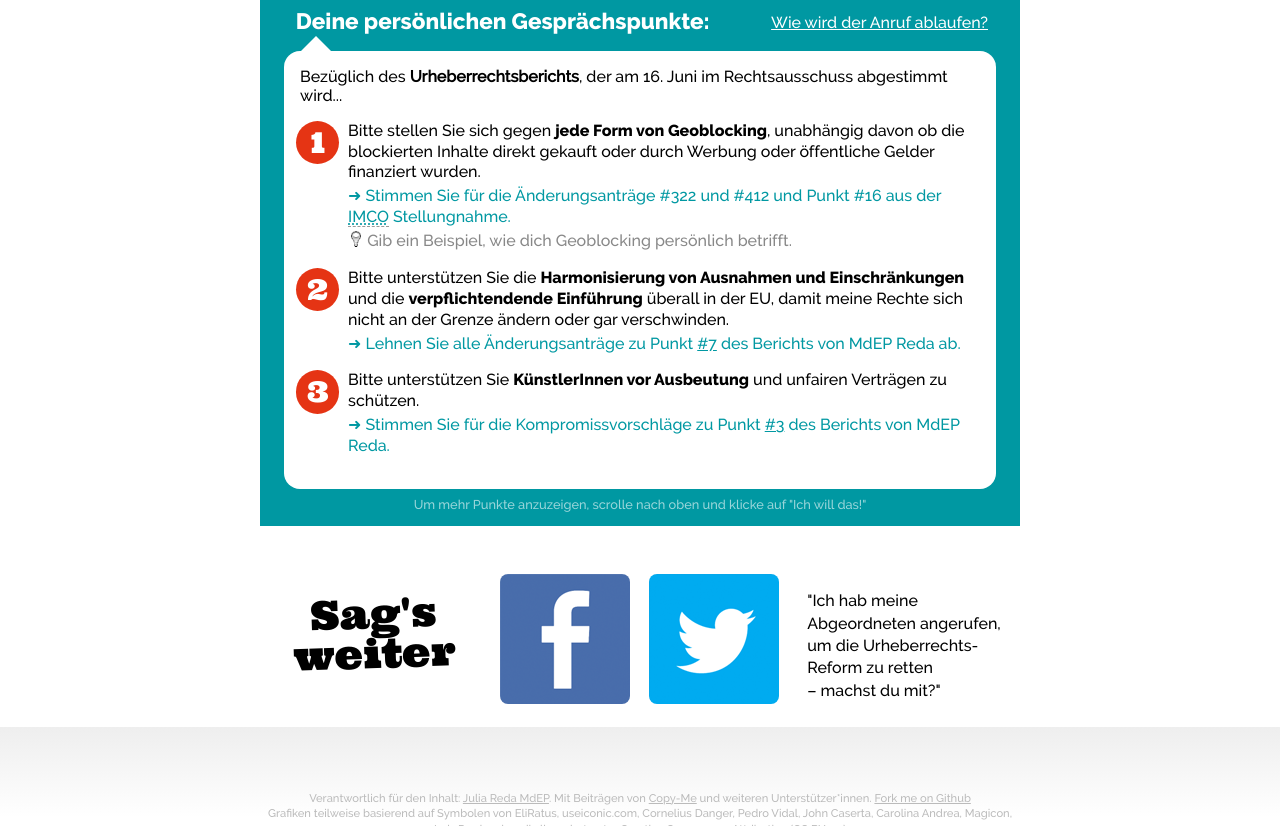
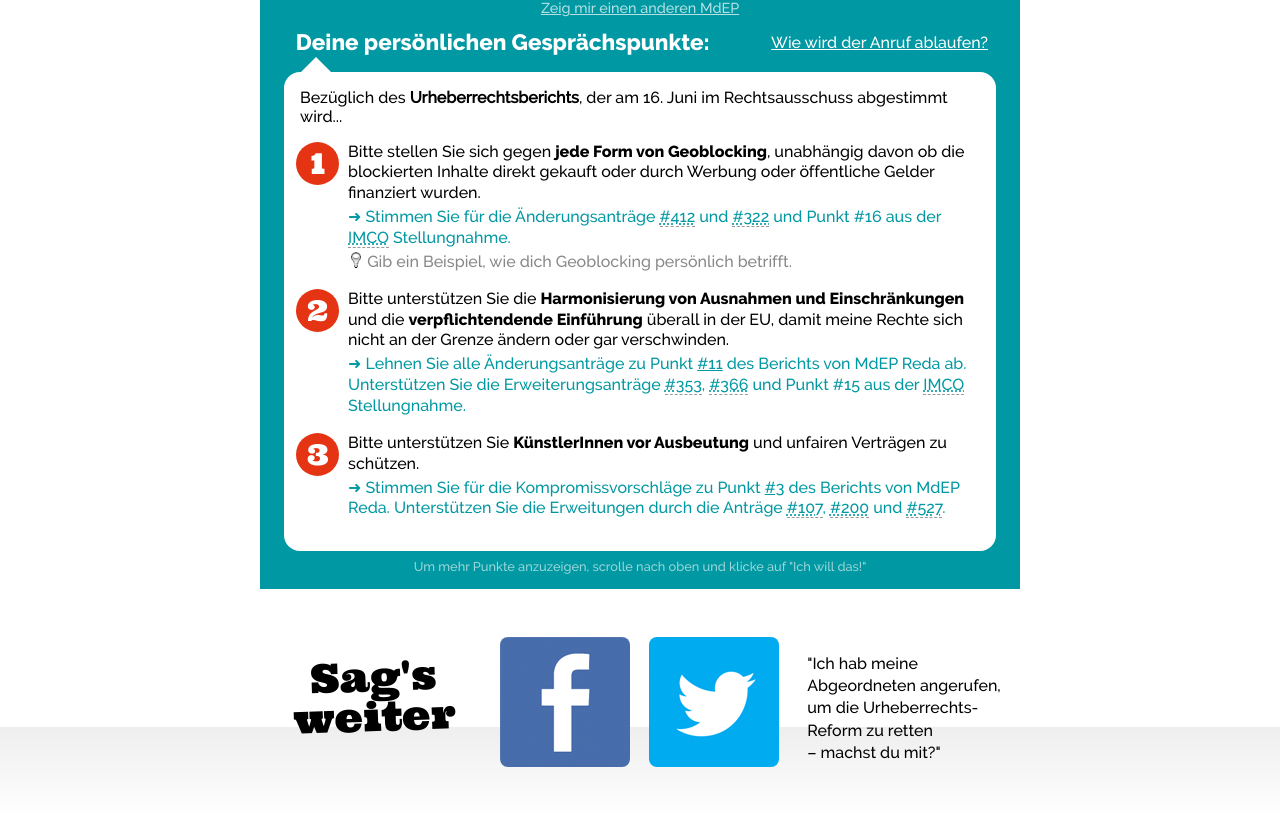
Before and after one commit to Copywrongs-Gang/Copywrongs2, a Jekyll site: the page built from de/index.html, in a window 1280 px wide and 900 px high, scrolled down 1899 px, cut to the strip 74-900 px from the top of the window. Built offline with Jekyll 4.4.1, drawn with Linux system fonts in a browser that asks for light colours; some of the changed text lies outside the part shown.

Commit message:
added missing German translations and changed links to the report explainer in the German version

```diff
--- a/_data/german.yml
+++ b/_data/german.yml
@@ -10,31 +10,31 @@
 geoblocking:
     h: "<span>Geoblocks</span> abschaffen"
     cw: "Dieses Video ist in deinem Land leider nicht verfügbar."
-    eu: "Ein <strong>einheitliches europäisches Urheberrecht</strong> macht diese Fehlermeldungen zur Ausnahme anstatt zur Norm."
+    eu: "Verträge <strong>verbannen</strong>, die Videoservices dazu verpflichten Geoblocking zu betreiben, weil es eine Form von Diskriminierung gegenüber NutzerInnen ist."
     please: "Bitte stellen Sie sich gegen <strong>jede Form von Geoblocking</strong>, unabhängig davon ob die blockierten Inhalte direkt gekauft oder durch Werbung oder öffentliche Gelder finanziert wurden."
-    do: 'Stimmen Sie für die Änderungsanträge <span class="am">#322</span> und <span class="am">#412</span> und Punkt <span class="am">#16</span> aus der <abbr title="Binnenmarktausschuss">IMCO</abbr> Stellungnahme.'
+    do: 'Stimmen Sie für die Änderungsanträge <abbr class="am" title="Fordert ein Ende von Geoblocking">#412</abbr> und <abbr class="am" title="Betont, dass Geoblocking Minderheiten nicht daran hindern soll auf Inhalte zuzugreifen">#322</abbr> und Punkt <span class="am">#16</span> aus der <abbr title="Binnenmarktausschuss">IMCO</abbr> Stellungnahme.'
     tip: "Gib ein Beispiel, wie dich Geoblocking persönlich betrifft."
 extendborders:
     h: "<span>Erweitere</span> deine Rechte über Grenzen hinweg"
     cw: "Was erlaubt ist variiert stark zwischen den EU-Mitgliedsstaaten. Wer vor der Urlaubsreise ins Ausland keine Gesetzesbücher wälzt, bricht im Ausland oft unbewusst das Urheberrecht."
     eu: "Die <strong>Ausnahmen und Einschränkungen</strong> vom Urheberrecht in allen EU-Mitgliedsstaaten <strong>verpflichtend</strong> machen."
-    link: "https://juliareda.eu/copyright-evaluation-report-explained/#mandatory"
+    link: "https://juliareda.eu/reda-bericht-erklaert/#mandatory"
     please: "Bitte unterstützen Sie die <strong>Harmonisierung von Ausnahmen und Einschränkungen</strong> und die <strong>verpflichtendende Einführung</strong> überall in der EU, damit meine Rechte sich nicht an der Grenze ändern oder gar verschwinden."
-    do: 'Lehnen Sie alle Änderungsanträge zu Punkt <a class="am" href="https://juliareda.eu/copyright-evaluation-report-explained/#terms" target="_blank">#7</a> des Berichts von MdEP Reda ab.'
+    do: 'Lehnen Sie alle Änderungsanträge zu Punkt <a class="am" href="https://juliareda.eu/reda-bericht-erklaert/#terms" target="_blank">#11</a> des Berichts von MdEP Reda ab. Unterstützen Sie die Erweiterungsanträge <abbr class="am" title="Fordern neue verpflichtende Ausnahmen z.B. für NutzerInnen-generierte Inhalte">#353</abbr>, <abbr class="am" title="Fordert die verpflichtende Umsetzung der Ausnahmen für Mitgliedsstaaten">#366</abbr> und Punkt <span class="am">#15</span> aus der <abbr title="Binnenmarktausschuss">IMCO</abbr> Stellungnahme.'
 protectauthors:
     h: "<span>AutorInnen</span> vor unfairen Verträgen schützen"
     cw: "KünstlerInnen haben keine, aber Verlage und Labels haben eine Armee an AnwältInnen. Rate mal, wer die Oberhand in den Vertragsverhandlungen hat?"
     eu: 'KünstlerInnen vor ausbeutenden <strong>"Alles in einem" Verträgen</strong> europaweit schützen und ihnen erlauben, dass sie ihre <strong>Rechte zurücknehmen</strong>, wenn sie nicht genutzt werden.'
-    link: "https://juliareda.eu/copyright-evaluation-report-explained/#authors"
+    link: "https://juliareda.eu/reda-bericht-erklaert/#authors"
     please: "Bitte unterstützen Sie <strong>KünstlerInnen vor Ausbeutung</strong> und unfairen Verträgen zu schützen."
-    do: Stimmen Sie für die Kompromissvorschläge zu Punkt <a class="am" href="https://juliareda.eu/copyright-evaluation-report-explained/#authors" target="_blank">#3</a> des Berichts von MdEP Reda.
+    do: Stimmen Sie für die Kompromissvorschläge zu Punkt <a class="am" href="https://juliareda.eu/reda-bericht-erklaert/#authors" target="_blank">#3</a> des Berichts von MdEP Reda. Unterstützen Sie die Erweitungen durch die Anträge <abbr class="am" title="Zitiert den UNO Bericht, der die Wichtigkeit des Schutzes von AutorInnen hervorhebt">#107</abbr>, <abbr class="am" title="Fordert ein Recht für AutorInnen ihre Werke selbst zu verwerten, wenn der/die RechteinhaberIn das nicht innerhalb eines gewissen Zeitraums tut">#200</abbr> und <abbr class="am" title="Fordert, dass Einnahmen aus Vergütungen für Ausnahmen und Einschränkungen (z.B. Vergütungen für Privatkopien) direkt an die AutorInnen und nicht an andere RechteinhaberInnen gehen">#527</abbr>.
 righttoquote:
     h: "<span>Vloggern</span> das Recht zum Zitieren geben"
     cw: "Die Worte von anderen zu zitieren ist meistens erlaubt, aber dieses Recht gilt nicht für Videos und Tonaufnahmen – ohne diesem Recht sind YouTube & Podcasts undenkbar."
     eu: "Ausnahmen wie die für Zitate müssen für alle kulturellen Ausdrucksformen <strong>technologie-neutral</strong> gelten."
-    link: "https://juliareda.eu/copyright-evaluation-report-explained/#audiovisual"
+    link: "https://juliareda.eu/reda-bericht-erklaert/#audiovisual"
     please: "Bitte unterstützen Sie das <strong>Ausweiten von Zitatrechten für audiovisuelle Medien</strong>."
-    do: Lehnen Sie alle Änderungsanträge zu Punkt <a href="https://juliareda.eu/copyright-evaluation-report-explained/#audiovisual" target="_blank" class="am">#14</a> des Berichts von MdEP Reda ab.
+    do: Lehnen Sie alle Änderungsanträge zu Punkt <a href="https://juliareda.eu/reda-bericht-erklaert/#audiovisual" target="_blank" class="am">#14</a> des Berichts von MdEP Reda ab.
     tip: "Gib ein Beispiel, wenn du schon einmal Videos oder Musik zitiert hast oder ein Fan von einem/einer KünstlerIn bist, der/die das tut."
 righttolink:
     h: "<span>Hyperlinks</span> schützen"
@@ -42,56 +42,56 @@
     eu: "Solche Gesetze verhindern und die Freiheit zum Verlinken schützen."
     link: "https://savethelink.org"
     please: "Bitten stellen Sie sich gegen ein <strong>Leistungsschutzrechte für Verlage</strong>, welches das Verlinken auf Nachrichtenartikel einschränken würde."
-    do: Lehnen Sie die Änderungsanträge zu Punkt <a href="https://juliareda.eu/copyright-evaluation-report-explained/#licenses" target="_blank" class="am">#21</a> des Berichts von MdEP Reda ab.
+    do: 'Lehnen Sie den Änderungsantrag <abbr class="am" title="Fordert die Einführung eines Leistungsschutzrechtes für Verlage">#204</abbr> ab. Stimmen Sie für den Kompromissvorschlag zu Punkt <a href="https://juliareda.eu/reda-bericht-erklaert/#licenses" target="_blank" class="am">#21</a> des Berichts von MdEP Reda.'
 publicdomain:
     h: "<span>Schutz</span> der Gemeinfreiheit"
     cw: "Alte Werke, deren Urheberrecht ausgelaufen ist gehören der Öffentlichkeit. Aber einige Menschen behaupten, dass die Digitalisierung dieser Werke einen neuen Urheberrechtsanspruch rechtfertigt."
     eu: "Digitalisierung von gemeinfreien Werken soll keinen neuen Urheberrechtsschutz ergeben."
-    link: "https://juliareda.eu/copyright-evaluation-report-explained/#publicdomain"
+    link: "https://juliareda.eu/reda-bericht-erklaert/#publicdomain"
     please: "Bitte <strong>schützen sie die Gemeinfreiheit</strong>, indem Sie klarstellen, dass das Schaffen einer digitalen Kopie eines gemeinfreien Werkes keinen neuen Urheberrechtsschutz ergibt."
-    do: 'Lehnen Sie alle Abänderungsanträge ab, die den Punkt <a href="https://juliareda.eu/copyright-evaluation-report-explained/#publicdomain" target="_blank" class="am">#6</a> im Bericht von MdEP Reda verwässern würden – unterstützen Sie Antrag <span class="am">#264</span>, der Klarheit schafft.'
+    do: 'Lehnen Sie alle Abänderungsanträge ab, die den Punkt <a href="https://juliareda.eu/reda-bericht-erklaert/#publicdomain" target="_blank" class="am">#6</a> im Bericht von MdEP Reda verwässern würden – unterstützen Sie Antrag <span class="am">#264</span>, der Klarheit schafft.'
 libraries:
     h: "<span>Büchereien</span> ihre Aufgabe auch online ermöglichen"
     cw: "Bibliotheken und Büchereien zahlen AutorInnen, damit sie im Gegenzug physische Kopien der Bücher verleihen können. Dieses Recht existiert nicht im Internet."
     eu: "<strong>E-lending</strong> soll erlaubt werden, damit Bibliotheken ihre wichtige gesellschaftliche Funktion auch online erfüllen können."
-    link: "https://juliareda.eu/copyright-evaluation-report-explained/#elending"
+    link: "https://juliareda.eu/reda-bericht-erklaert/#elending"
     please: "Bitte erlauben Sie es Bibliotheken auch <strong>online Bücher zu verleihen</strong>."
-    do: Stimmen Sie für den Kompromissvorschlag zu Punkt <a class="am" href="https://juliareda.eu/copyright-evaluation-report-explained/#elending">#20</a> des Berichts von MdEP Reda und für Punkt <span class="am">#16</span> der <abbr title="Industrieausschuss">ITRE</abbr> Stellungnahme.
+    do: 'Stimmen Sie für die Änderungsanträge <abbr class="am" title="Fordern das Ausweiten der verpflichtenden Ausnahmen auf Bibliotheken">#348</abbr>, <abbr class="am" title="Fordert die Stärkung von Ausnahmen im Sinne der Öffentlichkeit">#350</abbr> und für die Punkte <span class="am">#16</span> und <span class="am">#22</span> aus der <abbr title="Industrieausschuss">ITRE</abbr> Stellungnahme.'
 publicspace:
     h: "<span>Sichern,</span> dass öffentlicher Raum für alle da ist"
     cw: "In Deutschland kannst du Fotos von öffentlichen Gebäuden frei verwenden und online teilen – in Frankreich könnte der Architekt dich dafür verklagen!"
     eu: "Die <strong>Panoramafreiheit</strong> soll in ganz Europa gesichert werden: Das Veröffentlichen von Fotos von allem, was sich permanent in der Öffentlichkeit befinden, muss legal sein."
-    link: "https://juliareda.eu/copyright-evaluation-report-explained/#panorama"
+    link: "https://juliareda.eu/reda-bericht-erklaert/#panorama"
     please: "Bitte sichern Sie die <strong>Panoramafreiheit</strong> in Europa, damit das Teilen von Fotos von öffentlichen Gebäuden legal ist – unabhängig davon, ob das Foto für kommerzielle oder nicht-kommerzielle Zwecke verwendet wird."
-    do: Bitte stimmen Sie für den Kompromissvorschlag zu Punkt <a class="am" href="https://juliareda.eu/copyright-evaluation-report-explained/#panorama" target="_blank">#16</a> des Berichts von MdEP Reda.
+    do: 'Lehnen Sie alle Änderungsanträge ab, die Punkt <a class="am" href="https://juliareda.eu/reda-bericht-erklaert/#panorama" target="_blank">#16</a> des Berichts von MdEP Reda verwässern, Stimmen Sie für den originalen Text oder den Kompromissvorschlag, falls es einen gibt.'
 education:
     h: "<span>Nutzung</span> für Bildungszwecke erlauben"
     cw: "Schulen dürfen in vielen Ländern Bücher frei für den Unterricht nutzen – aber das Bereitstellen desselben Inhalts über das Schulintranet als PDF ist meist illegal."
     eu: "Eine europaweite umfangreiche <strong>Urheberrechtsausnahme für Bildungszwecke</strong>"
-    link: "https://juliareda.eu/copyright-evaluation-report-explained/#education"
+    link: "https://juliareda.eu/reda-bericht-erklaert/#education"
     please: "Bitte unterstützen Sie die Urheberrechtsausnahme, die die <strong>Nutzung für Bildungszwecke</strong> von urheberrechtlich geschütztem Material auch online erlaubt."
-    do: 'Lehnen Sie alle Änderungsanträge ab, die Punkt <a href="https://juliareda.eu/copyright-evaluation-report-explained/#education" target="_blank" class="am">#19</a> des Berichts von MdEP Reda verwässern würden – das sind alle Anträge außer <span class="am">#466-468</span>.'
+    do: 'Lehnen Sie alle Änderungsanträge ab, die Punkt <a href="https://juliareda.eu/reda-bericht-erklaert/#education" target="_blank" class="am">#19</a> des Berichts von MdEP Reda verwässern würden – das sind alle Anträge außer <span class="am">#466-468</span>.'
 availability:
     h: "<span>Erweitern</span> der Verfügbarkeit von Werken"
     cw: "Das Urheberrecht gilt derzeit bis 70 Jahre nach dem Tod des/der AutorIn. Die große Mehrheit an Werken ist aber nicht so lange profitabel – dann sind sie oft einfach nicht mehr verfügbar."
     eu: "Reduzieren der Schutzfrist auf den internationalen Standard von Lebenszeit + <strong>50 Jahre</strong>."
-    link: "https://juliareda.eu/copyright-evaluation-report-explained/#term"
+    link: "https://juliareda.eu/reda-bericht-erklaert/#term"
     please: "Bitte unterstützen Sie die Harmonisierung der <strong>Schutzfrist</strong> auf den Standard der Berner Konvention von Lebenszeit + <strong>50</strong> Jahre."
-    do: Lehne Sie alle Änderungsanträge zu Punkt <a href="https://juliareda.eu/copyright-evaluation-report-explained/#terms" target="_blank" class="am">#7</a> des Berichts von MdEP Reda ab und unterstützen Sie Punkt <span class="am">#18</span> der <abbr title="Industrieausschuss">ITRE</abbr> Stellungnahme.
+    do: Lehne Sie alle Änderungsanträge zu Punkt <a href="https://juliareda.eu/reda-bericht-erklaert/#terms" target="_blank" class="am">#7</a> des Berichts von MdEP Reda ab und unterstützen Sie Punkt <span class="am">#18</span> der <abbr title="Industrieausschuss">ITRE</abbr> Stellungnahme.
 digitallocks:
     h: "<span>Ablehnen</span> von digitalen Schlössern"
     cw: "Es ist gesetzlich erlaubt Privatkopien von legal erworbenem Material zu machen – aber in der Praxis verhindern digitale Schlösser wie DRM das oft."
     eu: "Sicherstellen, dass technische Maßnahmen deine Rechte nicht einschränken."
-    link: "https://juliareda.eu/copyright-evaluation-report-explained/#drm"
+    link: "https://juliareda.eu/reda-bericht-erklaert/#drm"
     please: "Bitte verhindern sie, dass technologische Schutzmaßnahmen (wie <strong>DRM</strong>) die legale Nutzung von gekauftem Material einschränken."
-    do: Lehnen Sie alle Änderungsanträge zu Punkt <a href="https://juliareda.eu/copyright-evaluation-report-explained/#drm" target="_blank" class="am">#23-24</a> des Berichts von MdEP Reda ab.
+    do: 'Stimmen Sie für Punkt <span class="am">#26</span> aus der <abbr title="Binnenmarktausschuss">IMCO</abbr> Stellungnahme und Punkt <span class="am">#29</span> aus der <abbr title="Industrieausschuss">ITRE</abbr> Stellungnahme. Unterstützen Sie den Kompromissvorschlag zu Punkt <a href="https://juliareda.eu/reda-bericht-erklaert/#drm" target="_blank" class="am">#23</a> des Berichts von MdEP Reda und lehnen Sie alle Änderungsanträge zu Punkt <a href="https://juliareda.eu/reda-bericht-erklaert/#drm" target="_blank" class="am">#24</a> ab.'
     tip: "Gib ein Beispiel wie dich DRM von legaler Nutzung (z.B. dem Anlegen von Privatkopien) gehindert hat."
 filesharing:
     h: "<span>Legales</span> Filesharing für persönliche Zwecke"
     cw: "Teenager, die online Musik austauschen werden durch das jetzige Urheberrecht zu Kriminellen gemacht, obwohl geteilte Dateien meist kein entgangener Verkauf, sondern gratis Werbung sind."
     eu: "Ein Recht auf nicht-kommerzielles Teilen anerkennen."
     please: "Bitte kriminalisieren sie nicht das nicht-kommerzielle <strong>Filesharing</strong> für private Zwecke."
-    do: Stimmen Sie für die Änderungsanträge <span class="am">#355</span> und <span class="am">#507</span>.
+    do: 'Stimmen Sie für die Änderungsanträge <abbr class="am" title="Fordert die Erforschung der Legalisierung von nicht-kommerziellem Filesharing für private Zwecke">#507</abbr> und <abbr class="am" title="Fordern mehr Rechtssicherheit bei P2P-Sharing">#355</abbr>.'
     tip: "Gib ein Beispiel bei dem Filesharing positiv für eine(n) KünstlerIn war, z.B. wie du ein(e) KünstlerIn entdeckt hast, deren Fan du heute bist."
 currentcopywrong: "Derzeitiges Copywrong:"
 euproposal: "EU-Vorschlag:"
```
